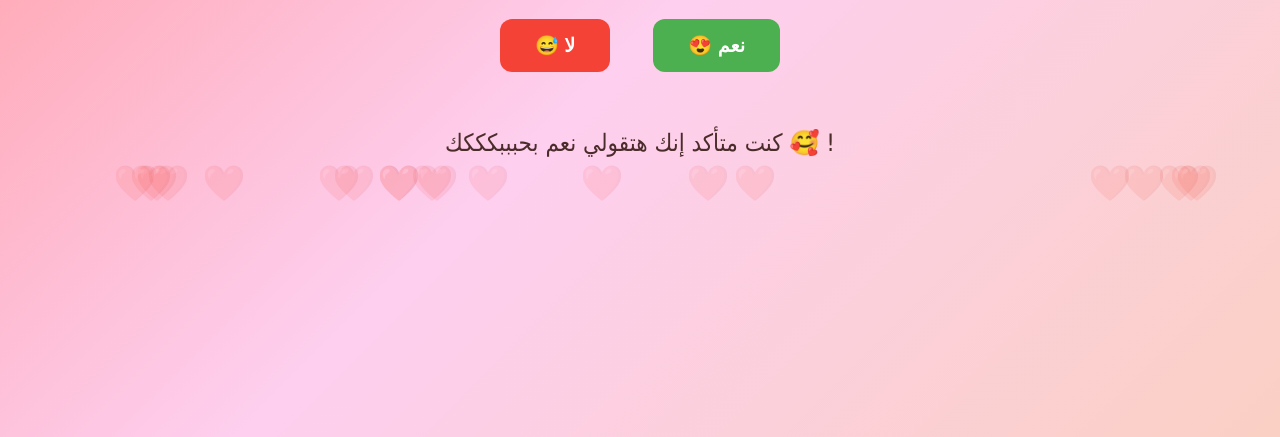
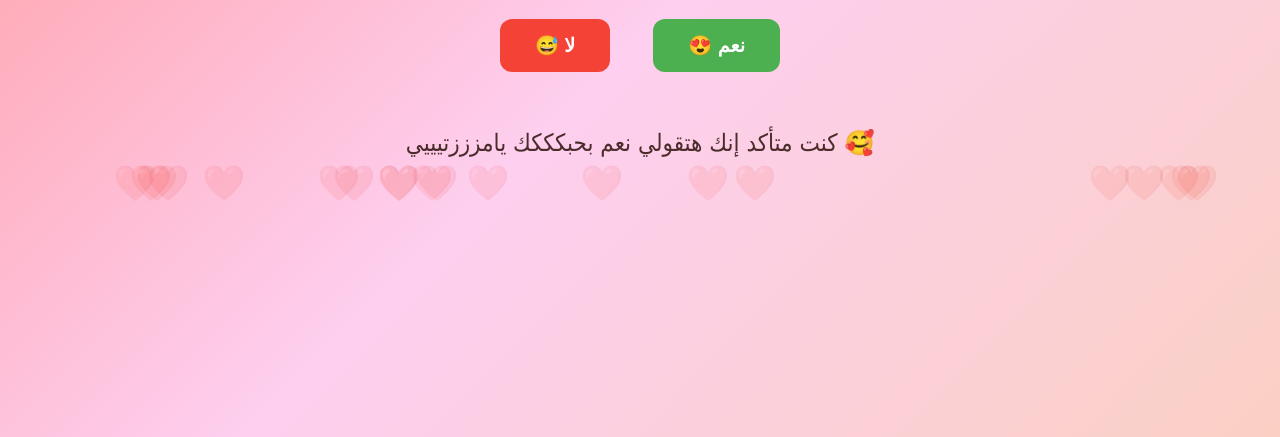
Before and after one commit to ahmedmarzook/sorry, a plain HTML site: page index.html in a window 1280 px wide. Both pictures are taken after a click on the button "نعم 😍". Shown: the part 363-800 px from the top of the page. Drawn offline with Linux system fonts and the light colour scheme.

Commit message:
Update message text in sayYes function

```diff
--- a/index.html
+++ b/index.html
@@ -133,7 +133,7 @@
   }
 
   function sayYes() {
-    document.getElementById('message').innerText = "! 🥰 كنت متأكد إنك هتقولي نعم بحبببكككك";
+    document.getElementById('message').innerText = "🥰 كنت متأكد إنك هتقولي نعم بحبكككك يامزززتيييي";
     for (let i = 0; i < 20; i++) {
       createHeart();
     }
```
